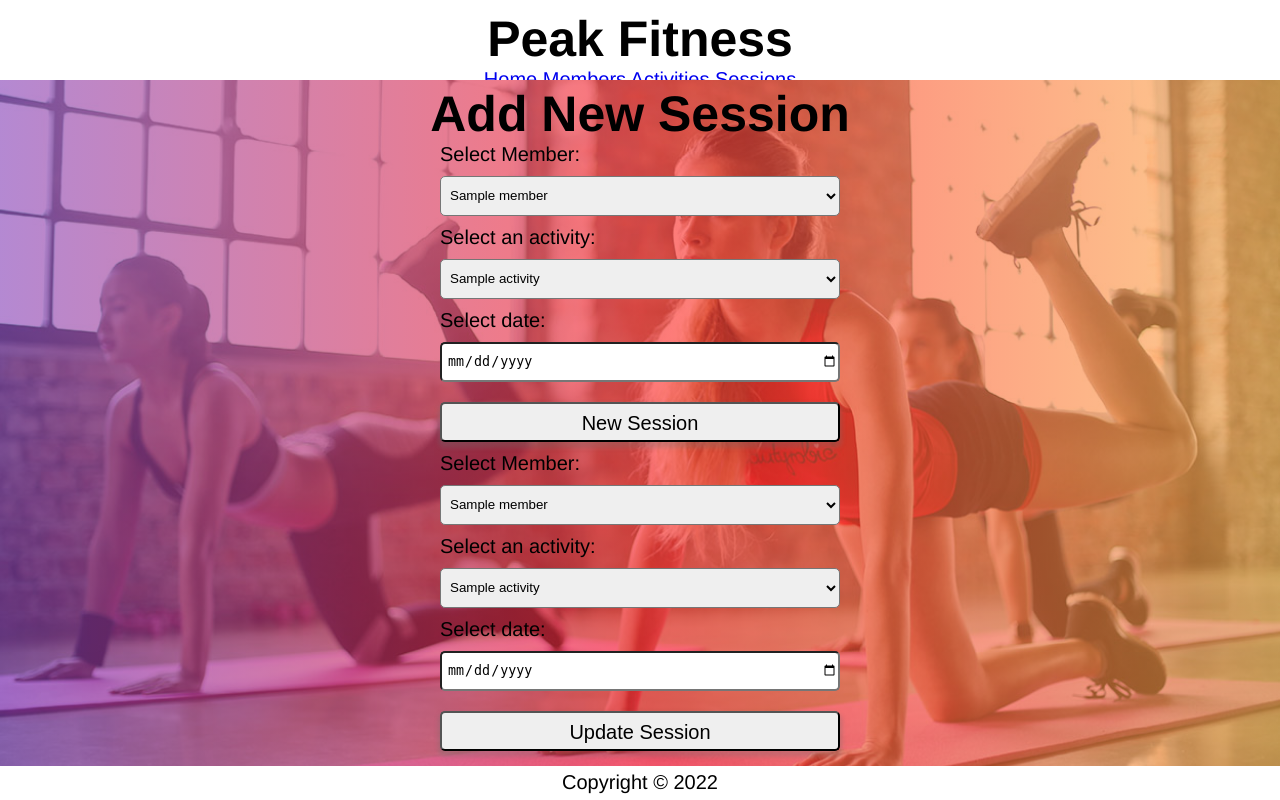
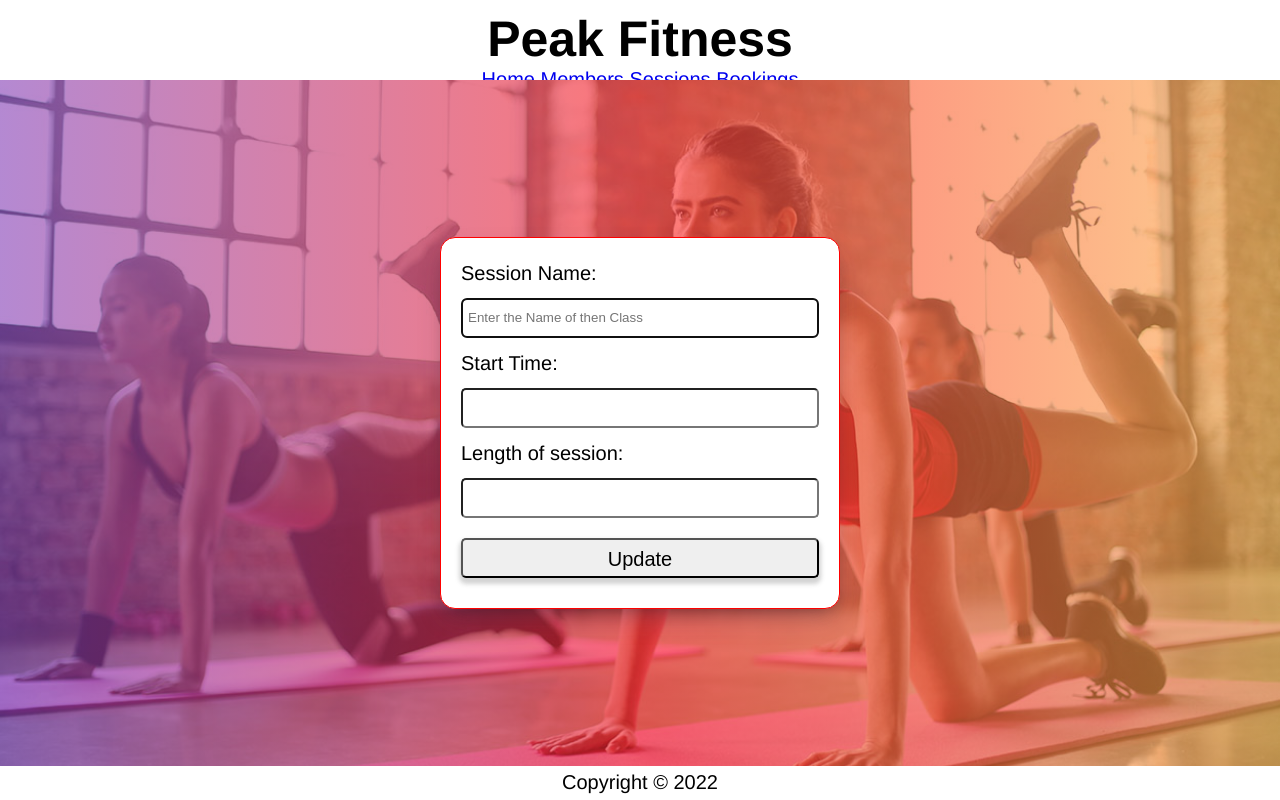
Before and after one commit to ST3V3NP3RRY/Peak_fitness_gym_app, a Flask app: page /sessions/new in a window 1280 px wide. Run offline with Flask 2, Linux system fonts and the light colour scheme; a database or web service that is not in the repository returns one stand-in record (values such as "Sample title"); some libraries are stand-ins or nearby versions.

Commit message:
started refactoring code base to take in new db tables

```diff
--- a/app.py
+++ b/app.py
@@ -4,12 +4,14 @@ import time
 from controllers.member_controller import member_blueprint
 from controllers.activity_controller import activity_blueprint
 from controllers.session_controller import session_blueprint
+from controllers.booking_controller import booking_blueprint
 
 app = Flask(__name__)
 
 app.register_blueprint(member_blueprint)
 app.register_blueprint(activity_blueprint)
 app.register_blueprint(session_blueprint)
+app.register_blueprint(booking_blueprint)
 
 now = datetime.now()
 date = now.strftime("%A, %d %B %Y")
--- a/controllers/session_controller.py
+++ b/controllers/session_controller.py
@@ -14,29 +14,30 @@ session_blueprint = Blueprint("sessions", __name__)
 
 @session_blueprint.route("/sessions/index")
 def sessions():
-    # bookings = booking_repository.select_all()
-    return render_template("sessions/index.html")
+    sessions = session_repository.select_all()
+    return render_template("sessions/index.html", sessions=sessions)
 
 
 # GET
 # Route to form for making new session
 @session_blueprint.route("/sessions/new", methods=["GET"])
 def new_session():
-    members = member_repository.select_all()
-    activities = activity_repository.select_all()
-    return render_template("sessions/new.html", members=members, activities=activities)
+    return render_template("sessions/new.html")
 
 
 # Create a New session
 @session_blueprint.route("/sessions/index", methods=["POST"])
 def create_session():
-    member_id = request.form["member_id"]
-    activity_id = request.form["activity_id"]
-    member = member_repository.select(member_id)
-    activity = activity_repository.select(activity_id)
-    date = request.form["date"]
-    session = Session(member=member, activity=activity, date=date)
-    session_repository.save(session)
+    pass
+    start_time = request.form["start_time"]
+    duration = request.form["duration"]
+    # activity =
+
+
+
+    # How can I get the activity to make a new session
+    new_session = Session(start_time, duration, activity)
+    session_repository.save(new_session)
     return redirect("/sessions/index")
 
 
--- a/repositories/activity_repository.py
+++ b/repositories/activity_repository.py
@@ -38,7 +38,6 @@ def select(id):
         activity = Activity(result["name"], result["id"])
     return activity
 
-
 # def members(location):
 def members(activity):
     members = []
--- a/templates/base.html
+++ b/templates/base.html
@@ -31,8 +31,8 @@
           <li>
             <a href="/">Home</a>
             <a href="/members/index">Members</a>
-            <a href="/activities/index">Activities</a>
             <a href="/sessions/index">Sessions</a>
+            <a href="/bookings/index">Bookings</a>
           </li>
         </ul>
       </nav>
--- a/templates/activities/new.html
+++ b/templates/bookings/new.html
@@ -1,7 +1,7 @@
 {% extends 'base.html' %} {% block content %}
 <form class="box_styling" action="/activities/index" method="post">
   <div>
-    <label for="activity_name">Activity:</label>
+    <label for="activity_name">Session Name:</label>
     <input
       type="text"
       id="activity_name"
--- a/templates/sessions/new.html
+++ b/templates/sessions/new.html
@@ -1,51 +1,28 @@
 {% extends 'base.html' %} {% block content %}
-<h1>Add New Session</h1>
+<form class="box_styling" action="/sessions/index" method="post">
+  <div>
+    <label for="session_name">Session Name:</label>
+    <input
+      type="text"
+      id="session_name"
+      name="session_name"
+      placeholder="Enter the Name of then Class"
+      required
+      autofocus
+    />
+  </div>
 
-<form action="/sessions/index" method="post">
-  <label for="member_id">Select Member:</label>
-  <select name="member_id" id="member_id">
-    {% for member in members %}
-    <option value="{{ member.id }}">{{ member.name }}</option>
-    {% endfor %}
-  </select>
+  <div>
+    <label for="start_time">Start Time:</label>
+    <input type="number" id="stat_time" name="start_time" required />
+  </div>
 
-  <label for="activity_id">Select an activity:</label>
-  <select name="activity_id" id="activity">
-    {% for activity in activities %}
-    <option value=" {{ activity.id }} ">{{ activity.name }}</option>
-    {% endfor %}
-  </select>
+  <div>
+    <label for="duration">Length of session:</label>
+    <input type="number" id="duration" name="duration" required />
+  </div>
 
-  <label for="date">Select date:</label>
-  <input type="date" id="date" name="date" />
-
-  <!-- <label for="time">Select time:</label>
-  <input type="time" id="time" name="time" /> -->
-
-  <input class="btn" type="submit" value="New Session" />
+  <input class="btn" type="submit" value="Update" />
 </form>
 
-<form action="/sessions/index" method="post">
-  <label for="member_id">Select Member:</label>
-  <select name="member_id" id="member_id">
-    {% for member in members %}
-    <option value="{{ member.id }}">{{ member.name }}</option>
-    {% endfor %}
-  </select>
-
-  <label for="activity_id">Select an activity:</label>
-  <select name="activity_id" id="activity">
-    {% for activity in activities %}
-    <option value=" {{ activity.id }} ">{{ activity.name }}</option>
-    {% endfor %}
-  </select>
-
-  <label for="date">Select date:</label>
-  <input type="date" id="date" name="date" />
-
-  <!-- <label for="time">Select time:</label>
-  <input type="time" id="time" name="time" /> -->
-
-  <input class="btn" type="submit" value="Update Session" />
-</form>
 {% endblock content %}
--- a/templates/activities/show.html
+++ b/templates/sessions/show.html
@@ -11,6 +11,6 @@
   {% endfor %}
 </ul>
 
-<p><a class="btn" href="/activities/{{ activity.id }}/edit">Edit</a></p>
+<p><a class="btn" href="/activities/{{ activities.id }}/edit">Edit</a></p>
 
 {% endblock content %}
```
Also changed, not shown: console.py (+14 -6 lines), repositories/session_repository.py (+0 -8 lines), static/images/Excalidraw.html (added, +3 -0 lines), templates/activities/index.html (deleted, +0 -23 lines), templates/bookings/index.html (added, +25 -0 lines), templates/sessions/edit.html (renamed from templates/activities/edit.html, +8 -8 lines), templates/sessions/index.html (+14 -18 lines).
